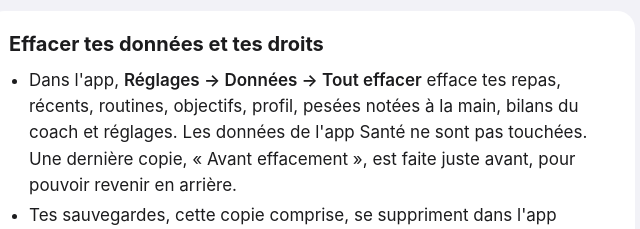
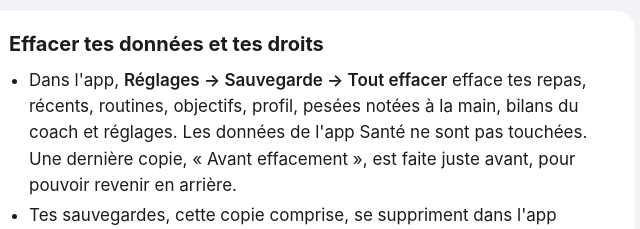
Before and after one commit to Khornthael/macronome-site, a plain HTML site: page confidentialite.html in a window 1280 px wide. Shown: the part 3136-3365 px from the top of the page, 329-969 px from the left. Drawn offline with Linux system fonts and the light colour scheme.

Commit message:
Site : mise à jour depuis 5dc5327
Co-Authored-By: Claude Opus 5.5 <noreply@anthropic.com>

```diff
--- a/confidentialite.html
+++ b/confidentialite.html
@@ -165,7 +165,7 @@
   <section aria-labelledby="droits">
     <h2 id="droits">Effacer tes données et tes droits</h2>
     <ul>
-      <li>Dans l'app, <span class="path">Réglages → Données → Tout effacer</span> efface tes repas, récents, routines, objectifs, profil, pesées notées à la main, bilans du coach et réglages. Les données de l'app Santé ne sont pas touchées. Une dernière copie, « Avant effacement », est faite juste avant, pour pouvoir revenir en arrière.</li>
+      <li>Dans l'app, <span class="path">Réglages → Sauvegarde → Tout effacer</span> efface tes repas, récents, routines, objectifs, profil, pesées notées à la main, bilans du coach et réglages. Les données de l'app Santé ne sont pas touchées. Une dernière copie, « Avant effacement », est faite juste avant, pour pouvoir revenir en arrière.</li>
       <li>Tes sauvegardes, cette copie comprise, se suppriment dans l'app Fichiers : <span class="path">iCloud Drive → Macronome</span>, ou <span class="path">Sur mon iPhone → Macronome</span> sans iCloud Drive.</li>
       <li>Supprimer l'app efface aussi les données gardées sur l'iPhone.</li>
     </ul>
```
